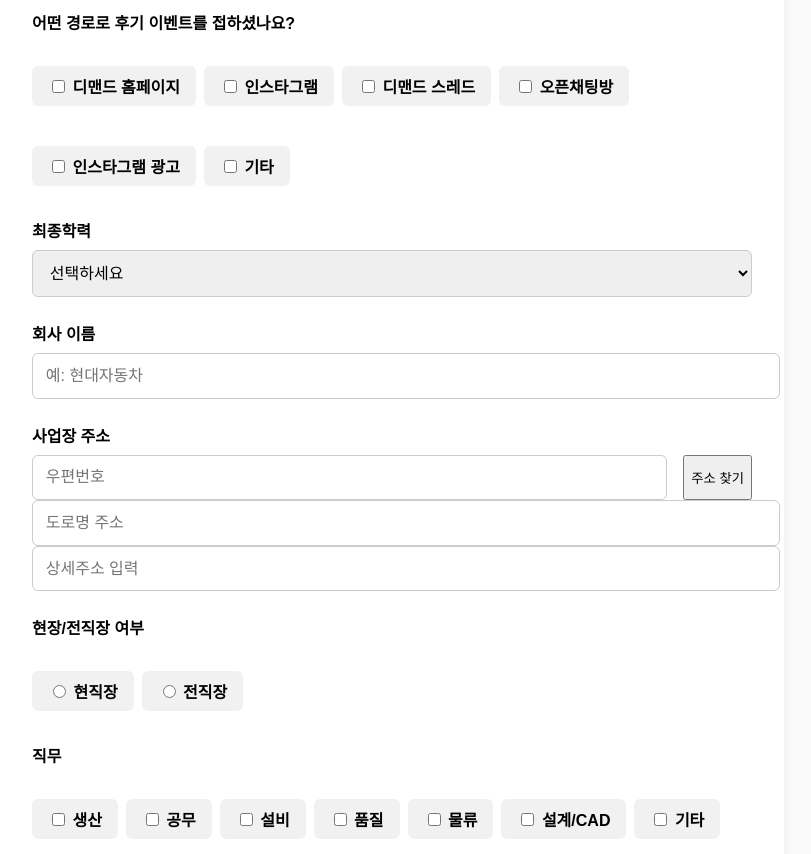
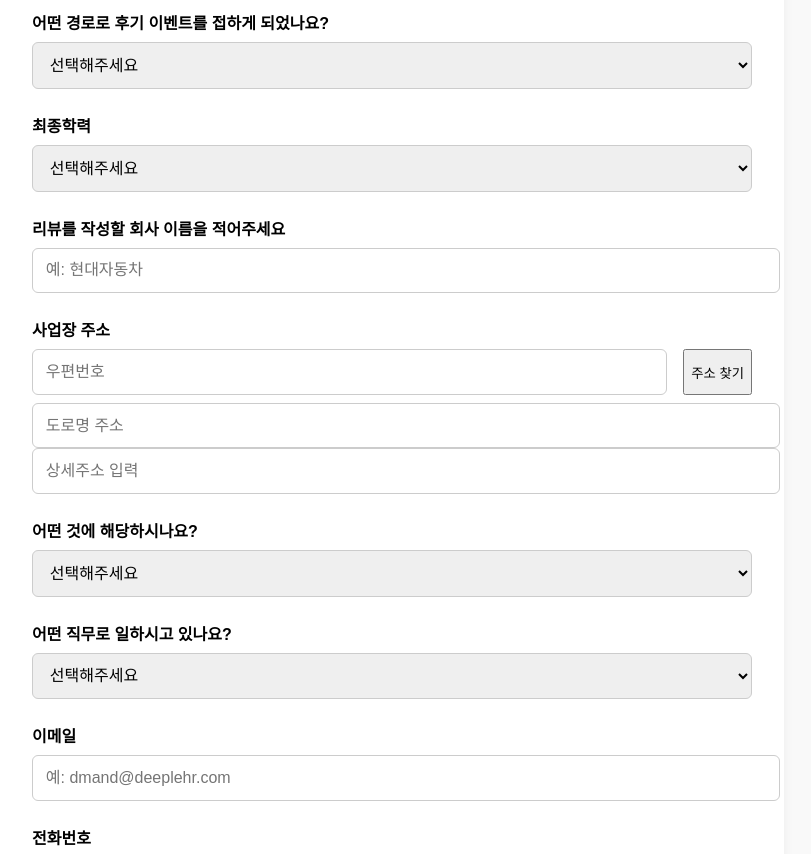
Before and after one commit to deeplehrlily/review_webform, a plain HTML site: page index.html in a window 1280 px wide. Shown: the part 145-999 px from the top of the page, without its empty margins (248-1059 px from the left). Drawn offline with Linux system fonts and the light colour scheme; a web font is replaced by a local one.

Commit message:
Update index.html

```diff
--- a/index.html
+++ b/index.html
@@ -37,17 +37,6 @@
       border: 1px solid #ccc;
       font-size: 1rem;
     }
-    .radio-group, .checkbox-group {
-      display: flex;
-      flex-wrap: wrap;
-      gap: 0.5rem;
-    }
-    .radio-group label, .checkbox-group label {
-      background: #f1f1f1;
-      padding: 0.5rem 1rem;
-      border-radius: 6px;
-      cursor: pointer;
-    }
     .submit-btn {
       margin-top: 2rem;
       background: #0054FF;
@@ -62,6 +51,7 @@
     .flex-row {
       display: flex;
       gap: 1rem;
+      margin-bottom: 0.5rem;
     }
     .flex-row input {
       flex: 1;
@@ -70,27 +60,29 @@
 </head>
 <body>
   <div class="container">
-    <h1>근무 후기 작성하고 룰렛 이벤트 참여!</h1>
-    <form id="eventForm">
-      <label>어떤 경로로 후기 이벤트를 접하셨나요?</label>
-      <div class="checkbox-group">
-        <label><input type="checkbox" name="source" value="홈페이지"> 디맨드 홈페이지</label>
-        <label><input type="checkbox" name="source" value="인스타그램"> 인스타그램</label>
-        <label><input type="checkbox" name="source" value="스레드"> 디맨드 스레드</label>
-        <label><input type="checkbox" name="source" value="오픈채팅"> 오픈채팅방</label>
-        <label><input type="checkbox" name="source" value="광고"> 인스타그램 광고</label>
-        <label><input type="checkbox" name="source" value="기타"> 기타</label>
-      </div>
+    <h1>근무 후기 작성</h1>
+    <form>
+      <label>어떤 경로로 후기 이벤트를 접하게 되었나요?</label>
+      <select name="source" required>
+        <option value="">선택해주세요</option>
+        <option value="홈페이지">디맨드 홈페이지</option>
+        <option value="인스타그램">디맨드 인스타그램</option>
+        <option value="스레드">디맨드 스레드</option>
+        <option value="오픈채팅">디맨드 오픈채팅방</option>
+        <option value="광고">인스타그램 광고</option>
+        <option value="블로그">디맨드 블로그</option>
+        <option value="기타">기타</option>
+      </select>
 
       <label>최종학력</label>
       <select name="education" required>
-        <option value="">선택하세요</option>
+        <option value="">선택해주세요</option>
         <option value="고졸">고졸</option>
         <option value="초대졸">초대졸</option>
         <option value="대졸">대졸</option>
       </select>
 
-      <label>회사 이름</label>
+      <label>리뷰를 작성할 회사 이름을 적어주세요</label>
       <input type="text" name="company" placeholder="예: 현대자동차" required>
 
       <label>사업장 주소</label>
@@ -101,22 +93,27 @@
       <input type="text" id="roadAddress" placeholder="도로명 주소" readonly required>
       <input type="text" id="detailAddress" name="workplace" placeholder="상세주소 입력" required>
 
-      <label>현장/전직장 여부</label>
-      <div class="radio-group">
-        <label><input type="radio" name="work_type" value="현직장" required> 현직장</label>
-        <label><input type="radio" name="work_type" value="전직장"> 전직장</label>
-      </div>
+      <label>어떤 것에 해당하시나요?</label>
+      <select name="siteType" required>
+        <option value="">선택해주세요</option>
+        <option value="현직장">현직장</option>
+        <option value="전직장">전직장</option>
+      </select>
 
-      <label>직무</label>
-      <div class="checkbox-group">
-        <label><input type="checkbox" name="job" value="생산"> 생산</label>
-        <label><input type="checkbox" name="job" value="공무"> 공무</label>
-        <label><input type="checkbox" name="job" value="설비"> 설비</label>
-        <label><input type="checkbox" name="job" value="품질"> 품질</label>
-        <label><input type="checkbox" name="job" value="물류"> 물류</label>
-        <label><input type="checkbox" name="job" value="설계"> 설계/CAD</label>
-        <label><input type="checkbox" name="job" value="기타"> 기타</label>
-      </div>
+      <label>어떤 직무로 일하시고 있나요?</label>
+      <select name="jobType" required>
+        <option value="">선택해주세요</option>
+        <option value="생산">생산</option>
+        <option value="공무">공무</option>
+        <option value="설비">설비</option>
+        <option value="환경안전">환경안전</option>
+        <option value="물류">물류</option>
+        <option value="품질">품질</option>
+        <option value="건설/공사">건설/공사</option>
+        <option value="설계/CAD/CAM">설계/CAD/CAM</option>
+        <option value="시설관리">시설관리</option>
+        <option value="기타">기타</option>
+      </select>
 
       <label>이메일</label>
       <input type="email" name="email" placeholder="예: dmand@deeplehr.com" required>
@@ -124,21 +121,22 @@
       <label>전화번호</label>
       <input type="tel" name="phone" placeholder="예: 010-0000-0000" required>
 
-      <label><input type="checkbox" name="agree" required> 개인정보 수집 및 활용에 동의합니다.</label>
-
       <button type="submit" class="submit-btn">다음으로 (1/2)</button>
     </form>
   </div>
 
   <!-- 카카오 주소 검색 API -->
-  <script src="//t1.daumcdn.net/mapjsapi/bundle/postcode/prod/postcode.v2.js"></script>
+  <script src="https://t1.daumcdn.net/mapjsapi/bundle/postcode/prod/postcode.v2.js"></script>
   <script>
     function execDaumPostcode() {
       new daum.Postcode({
         oncomplete: function(data) {
-          document.getElementById('postcode').value = data.zonecode;
-          document.getElementById('roadAddress').value = data.roadAddress || data.jibunAddress;
-          document.getElementById('detailAddress').focus();
+          var address = data.roadAddress ? data.roadAddress : data.jibunAddress;
+          document.getElementById('postcode').value = data.zonecode || '';
+          document.getElementById('roadAddress').value = address || '';
+          setTimeout(function() {
+            document.getElementById('detailAddress').focus();
+          }, 100);
         }
       }).open();
     }
```
